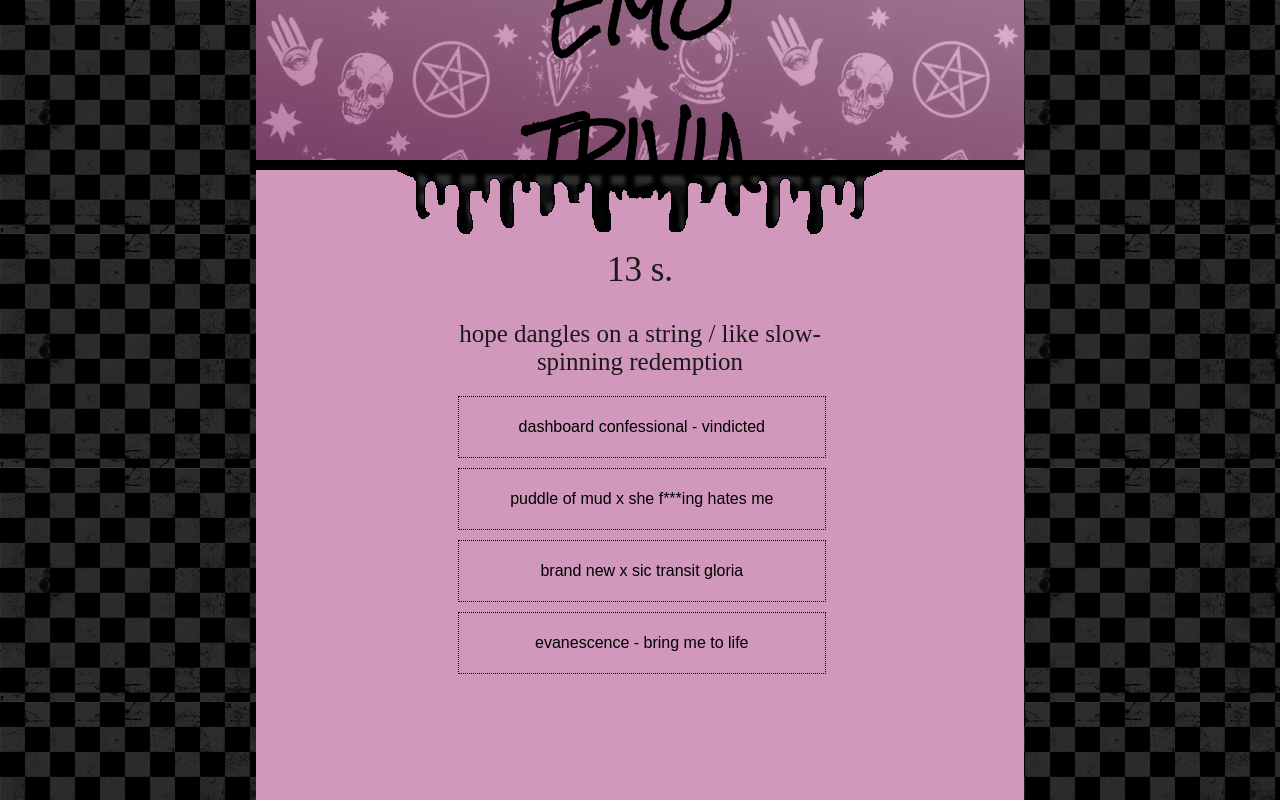
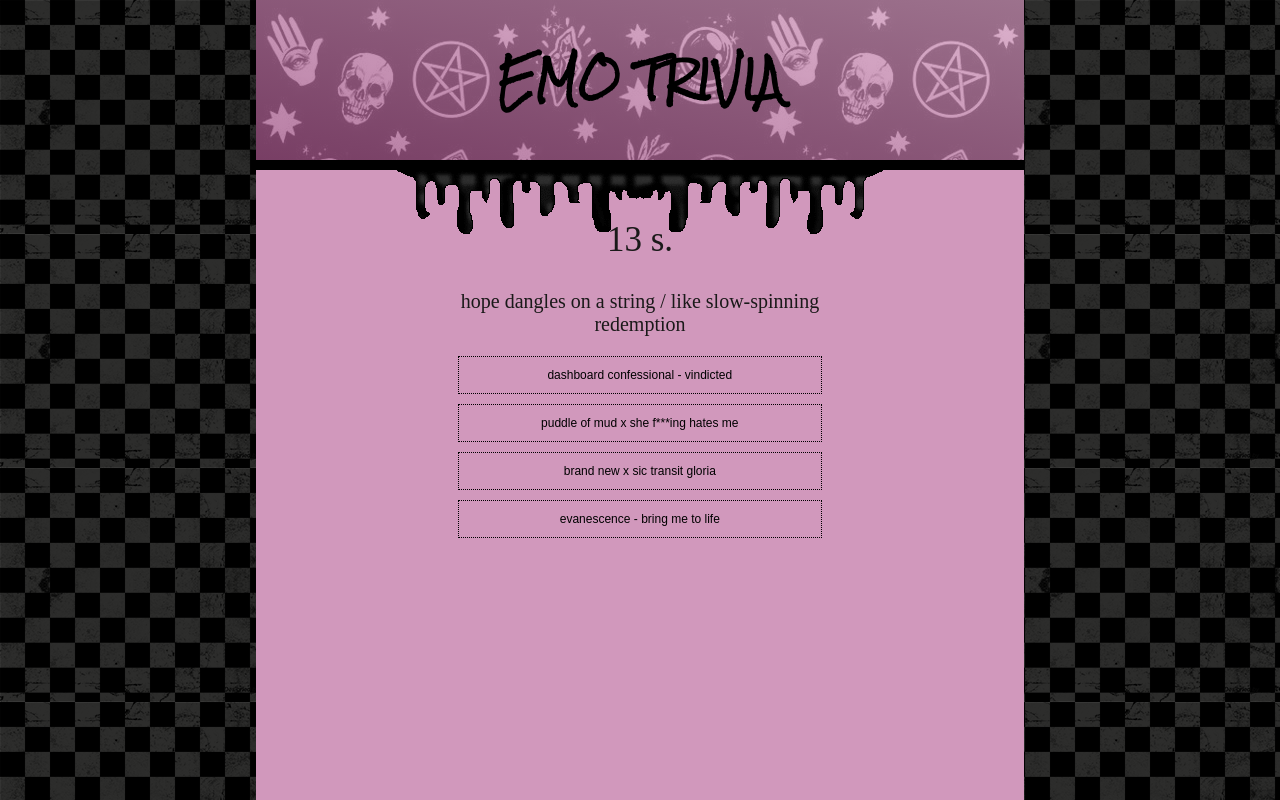
Before and after one commit to xemotionalx/trivia-game, a plain HTML site: page index.html in a window 1280 px wide. Both pictures are taken after a click on the button "ENTER THE VOID". Shown: the top 800 px of the page. Drawn offline with nearby package versions, Linux system fonts and the light colour scheme.

Commit message:
fixed image width added directions to beginning

```diff
--- a/assets/css/style.css
+++ b/assets/css/style.css
@@ -21,7 +21,7 @@ body {
     border-right: 1rem;
     border-color: #000;
     border-style: solid; */
-    height: 100vh;
+    height: 120vh;
     width: 60%;
     position: relative;
 }
@@ -40,7 +40,7 @@ header {
 .header__text-box {
     font-family: 'Rock Salt', cursive;
     color: #000;
-    font-size: 6em;
+    font-size: 4em;
     font-weight: bold;
     position: absolute;
     top: 50%;
@@ -59,7 +59,7 @@ header {
 .content {
     color: #1a1919;
     position: absolute;
-    top: 25rem;
+    top: 22rem;
     left: 50%;
     transform: translateX(-50%);
     text-align: center;
@@ -74,12 +74,12 @@ header {
 #content__question-text,
 #scores__explanation,
 #content__answer-reveal {
-    font-size: 2.5rem;
+    font-size: 2rem;
     margin-bottom: 2rem;
 }
 
 .btn {
-    padding: 1rem;
+    padding: .8rem;
 }
 
 .content__answers {
@@ -95,8 +95,8 @@ header {
 #scores__wrong,
 #scores__missed {
     background-color: #d198bc;
-    font-size: 1.6rem;
-    line-height: 4rem;
+    font-size: 1.2rem;
+    line-height: 2rem;
     border: 1px dotted #000;
     margin: 1rem;
     display: block;
@@ -122,3 +122,7 @@ text-transform: uppercase;
     border: 2px solid #000;
     color: #1a1919;
 }
+
+.band-gif {
+    max-height: 25rem;
+}
--- a/assets/javascript/game.js
+++ b/assets/javascript/game.js
@@ -156,6 +156,7 @@ var game = {
 
         game.answerGif = $("<img>");
         game.answerGif.attr("src", "assets/images/answer-gifs/answer-gif-" + game.questionNumber + ".gif")
+        game.answerGif.attr("class", "band-gif");
         $("#content__answer-gif").css("display", "block");
         $("#content__answer-gif").append(game.answerGif);
 
@@ -186,9 +187,9 @@ var game = {
             } else if (game.correct < 8 && game.correct >= 5) {
                 $("#scores__explanation").text("you're pretty emo but it seems like you might actually go out and enjoy the sun or listen to a pop tune sometimes. good for you.");
             } else if (game.correct < 5 && game.correct >= 2) {
-                $("#scores__explanation").text("maybe you used to listen to dashboard confessional in high school or maybe you're a hipster who only listens to cap'n jazz. either way, it's not enough. you're not actually emo.");
+                $("#scores__explanation").text("maybe you used to listen to dashboard confessional in high school but you sold out and became a well-adjusted adult. you're not actually emo.");
             } else if (game.correct < 2) {
-                $("#scores__explanation").text("why did you bother taking this quiz? you're definitely a poser.");
+                $("#scores__explanation").text("looks like you're too busy enjoying your life to even recognize a single bitter emo lyric. you're such a poser.");
             }
         }
     },
--- a/index.html
+++ b/index.html
@@ -35,7 +35,9 @@
             </div>
 
     <div id="content__question-text">
-        Are you emo? Or just a poser?
+        remember back in 2001 when life was simple? when we all had livejournals and took quizzes on quizilla
+        and scenesters took myspace selfies showing off their black eyeliner and enormous bangs? here's your chance to relive the experience:
+        guess which band/song the lyrics belong to and find out how emo you really are.
     </div>
 
     <div id="content__answer-reveal"></div>
```
